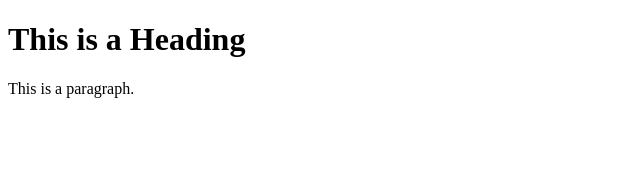
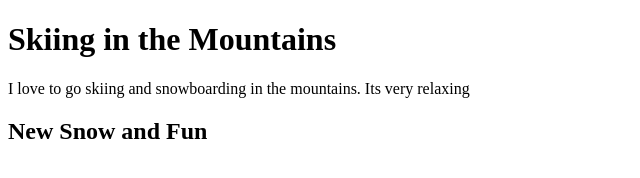
Before and after one commit to finnderman100-hue/skiing, a plain HTML site: page index.html in a window 1280 px wide. Shown: the whole page, without its empty margins (0-640 px from the left). Drawn offline with Linux system fonts and the light colour scheme.

Commit message:
Update heading and paragraph in index.html

```diff
--- a/index.html
+++ b/index.html
@@ -5,8 +5,9 @@
 </head>
 <body>
 
-<h1>This is a Heading</h1>
-<p>This is a paragraph.</p>
+<h1>Skiing in the Mountains</h1>
+<p>I love to go skiing and snowboarding in the mountains. Its very relaxing</p>
+  <h2>New Snow and Fun</h2>
 
 </body>
 </html>
```
